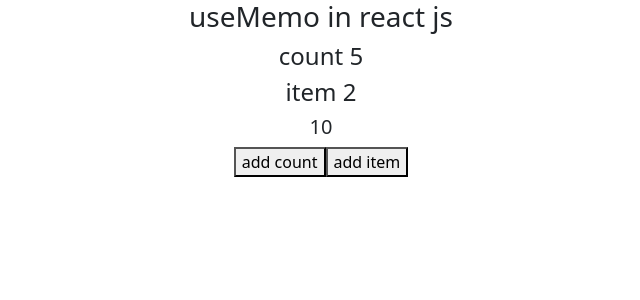
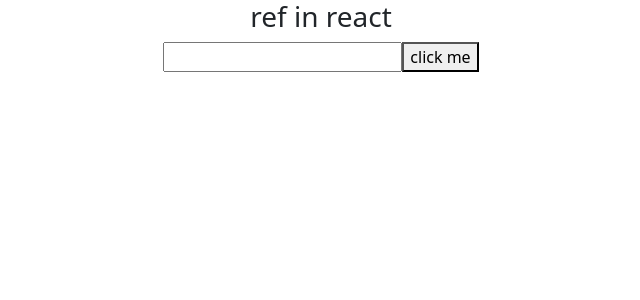
Before and after one commit to RAVIWITHGIT/React, a React (Create React App) app: page / in a window 1280 px wide. Shown: the top 300 px of the page, without its empty margins (319-959 px from the left). Built offline with nearby package versions, Linux system fonts and the light colour scheme.

Commit message:
ref in class component

```diff
--- a/src/App.js
+++ b/src/App.js
@@ -1,12 +1,13 @@
 import React from 'react';
 import Tut40 from './tut40_useMemo/tut40';
+import Tut41 from './tut41_ref/tut41';
 
 
 
 function App() {
 
   return (
-    <Tut40/>
+    <Tut41/>
   );
 }
 
--- /dev/null
+++ b/src/tut41_ref/tut41.js
@@ -0,0 +1,33 @@
+/* **************************************** Ref with Class Component **************************
+1. ref manipulate dom , mean we can direct target dom using ref
+2. but react js not recommended use ref
+3. only when we want most necessary then you use ref
+
+*/
+
+import React, { Component, createRef } from 'react'
+
+class Tut41 extends Component {
+    constructor(){
+        super();
+        this.myref = createRef();
+        this.myref2 = createRef();
+    }
+    targetdom(){
+        console.log(this.myref.current.value)
+        this.myref.current.style.color ="white"
+        this.myref.current.style.backgroundColor ="blue"
+    }
+    render(){
+        return (
+          <div className='text-center'>
+            <h3>ref in react</h3>
+            <input type="text" ref={this.myref} />
+            <button onClick={()=>{this.targetdom()}}>click me</button>
+          </div>
+        )
+
+    }
+}
+
+export default Tut41
```
